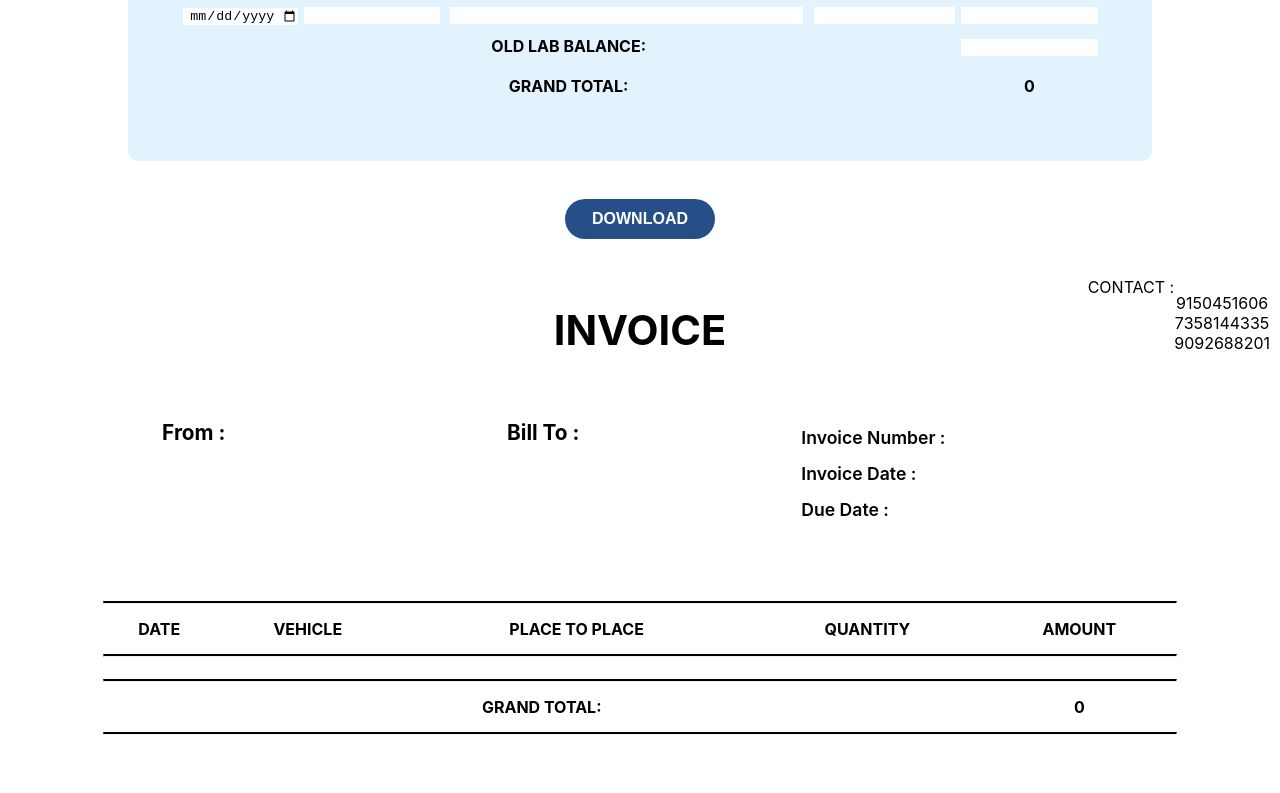
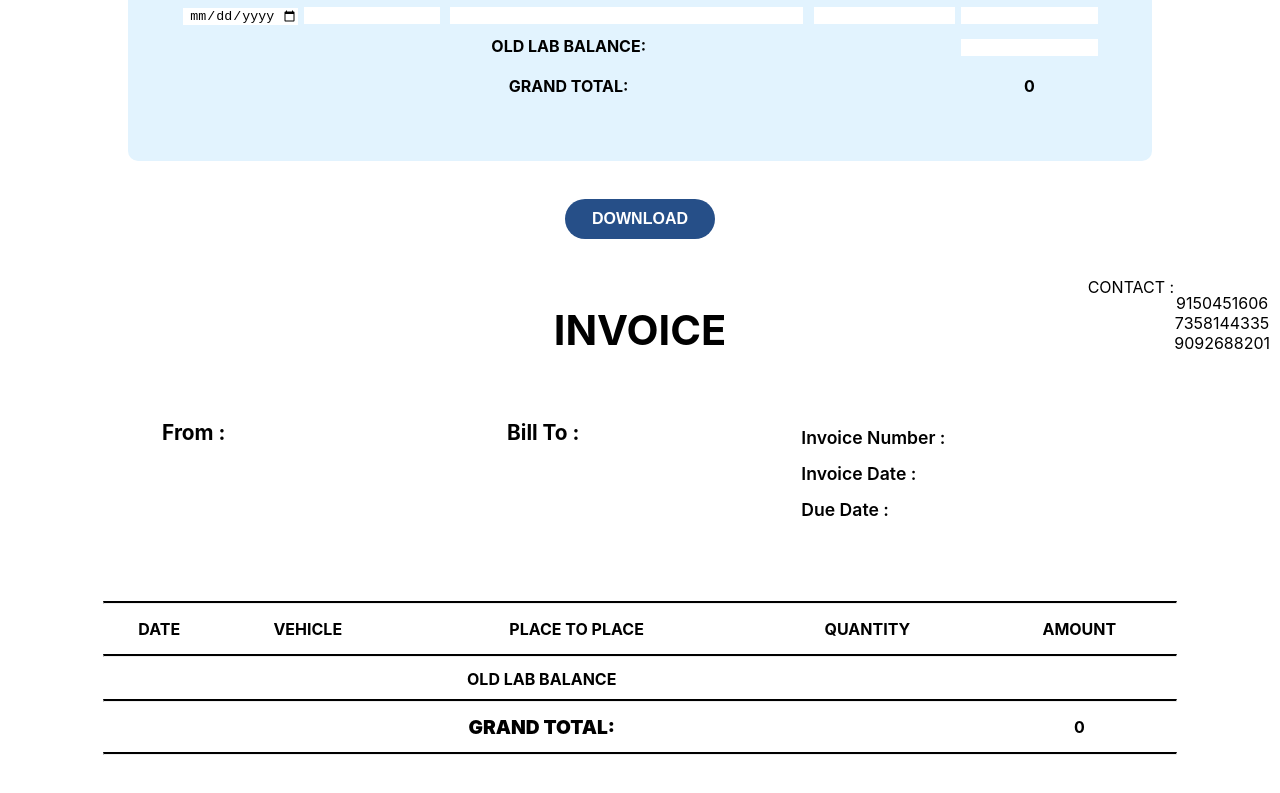
Before and after one commit to Akash3951/billBook, a React (Create React App) app: page / in a window 1280 px wide. Shown: the part 368-1161 px from the top of the page. Built offline with nearby package versions, Linux system fonts and the light colour scheme.

Commit message:
added old lab balance

```diff
--- a/src/components/Invoice.js
+++ b/src/components/Invoice.js
@@ -72,7 +72,14 @@ export default function GenerateInvoice(props){
           </thead>
           <tbody>
             {props.data.map(row => (
-              <tr>
+              row.id===500 ?
+                <tr key={row.id} style={{marginTop:'30px'}}>
+                  <th colSpan='4' style={{border:'none', fontWeight:'650'}}>OLD LAB BALANCE</th>
+                  <th style={inputStyle}>{row.amount}</th>
+                </tr>
+                :
+
+                <tr key={row.id}>
                   <td style={inputStyle}>{row.date}</td>
                   <td style={inputStyle}>{row.vechile}</td>
                   <td style={inputStyle}>{row.place}</td>
@@ -84,7 +91,7 @@ export default function GenerateInvoice(props){
               <td colspan="5"><hr style={{ borderTop: '2px solid black', }} /></td>
             </tr>
             <tr>
-              <th colSpan="4" height="30">GRAND TOTAL:</th>
+              <th colSpan="4" height="30" style={{fontWeight:'1000', fontSize:'1.2rem'}}>GRAND TOTAL:</th>
               <th>{props.total}</th>
             </tr>
             <tr>
```
Lines whose indentation alone changed are shown as unchanged.
